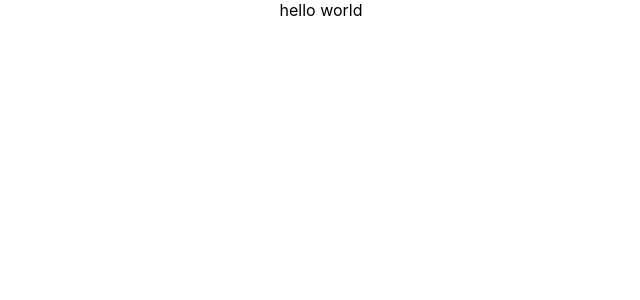
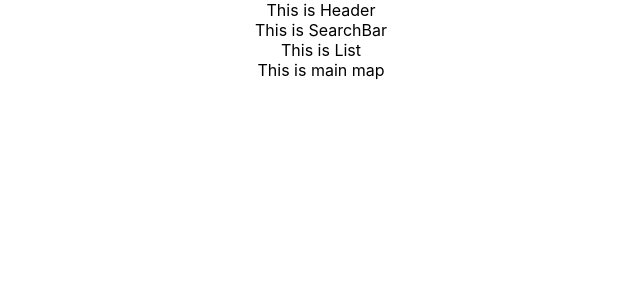
Before and after one commit to SNUEV/Restaurant_Front, a React (Create React App) app in the folder restaurant/: page / in a window 1280 px wide. Shown: the top 300 px of the page, without its empty margins (319-959 px from the left). Built offline with nearby package versions, Linux system fonts and the light colour scheme.

Commit message:
List, Header, Searchbar added

```diff
--- a/restaurant/src/app/App.tsx
+++ b/restaurant/src/app/App.tsx
@@ -1,12 +1,18 @@
 import React from 'react';
 
+import { MainMap } from './containers/map/Map';
+import { SearchBar } from './containers/searchbar/SearchBar';
+import { Header } from './containers/header/Header';
+import { List } from './containers/list/List';
 import './App.scss';
-import { Map } from './containers/map/Map';
 
 function App() {
   return (
     <div className="App">
-      <Map></Map>
+      <Header></Header>
+      <SearchBar></SearchBar>
+      <List></List>
+      <MainMap></MainMap>
     </div>
 
   );
--- /dev/null
+++ b/restaurant/src/app/containers/header/Header.tsx
@@ -0,0 +1,16 @@
+import React, { Component } from 'react';
+
+import './Header.scss';
+
+export class Header extends Component {
+
+  render() {
+    return (
+      <div>This is Header</div>
+    )
+  }
+
+  componentDidMount() {
+
+  }
+}
--- /dev/null
+++ b/restaurant/src/app/containers/list/List.tsx
@@ -0,0 +1,17 @@
+import React, { Component } from 'react';
+
+import './List.scss';
+
+export class List extends Component {
+
+  render() {
+    return (
+      <div>This is List</div>
+    );
+  }
+
+  componentDidMount() {
+
+  }
+
+}
--- a/restaurant/src/app/containers/map/Map.tsx
+++ b/restaurant/src/app/containers/map/Map.tsx
@@ -2,13 +2,11 @@ import React, { Component } from 'react';
 
 import './Map.scss';
 
-export class Map extends Component {
+export class MainMap extends Component {
 
   render() {
     return(
-      <div className="default_map">
-          hello world
-      </div>
+      <div>This is main map</div>
     );
   }
 
@@ -16,3 +14,5 @@ export class Map extends Component {
   }
 
 }
+
+// { lat: 37.481417, lng: 126.952778}}
--- /dev/null
+++ b/restaurant/src/app/containers/searchbar/SearchBar.tsx
@@ -0,0 +1,15 @@
+import React, { Component } from 'react';
+
+import './SearchBar.scss';
+
+export class SearchBar extends Component {
+
+  render() {
+    return <div>This is SearchBar</div>
+  }
+
+  componentDidMount() {
+
+  }
+
+}
```
Also changed, not shown: restaurant/src/app/containers/header/Header.scss (added), restaurant/src/app/containers/list/List.scss (added), restaurant/src/app/containers/searchbar/SearchBar.scss (added).
